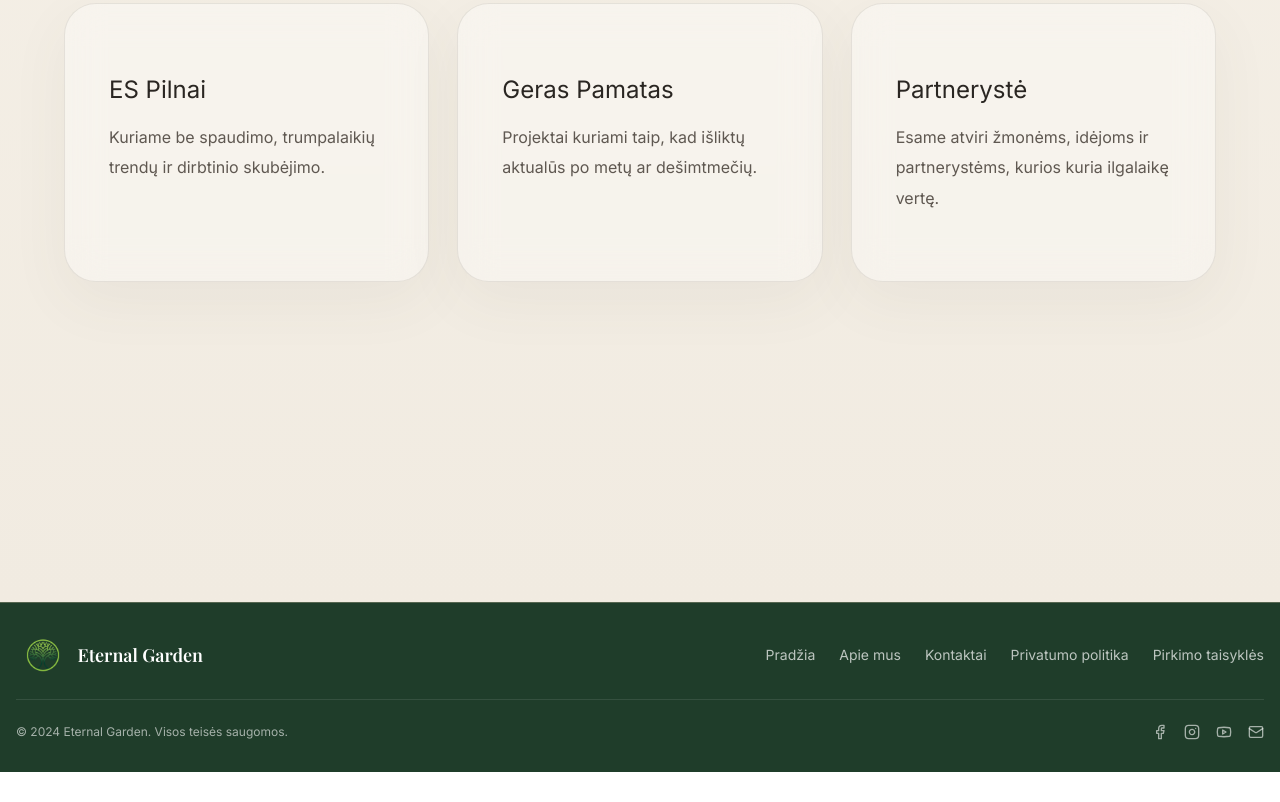
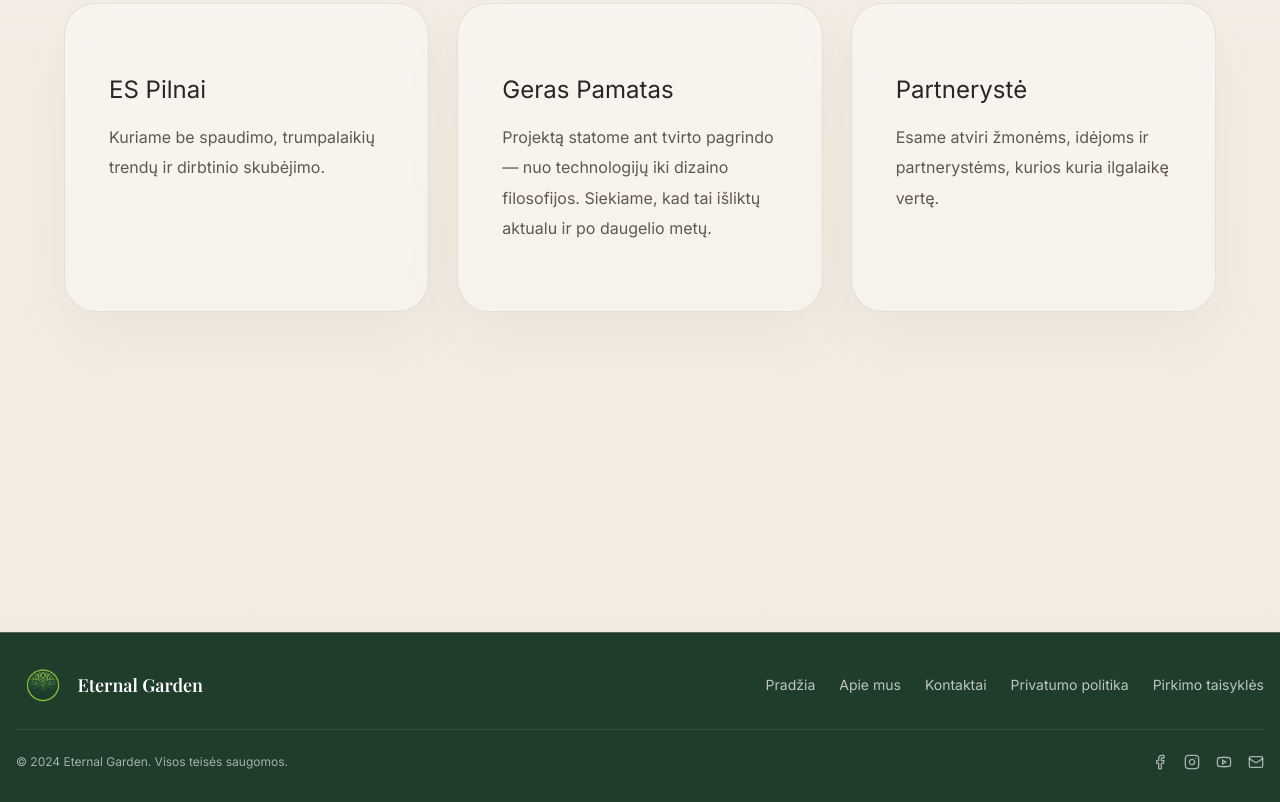
Before and after one commit to Myjota/Eternal-Garden, a Next.js app: page /about in a window 1280 px wide. Shown: the part 1260-2062 px from the top of the page. Before the commit the page ends 2032 px from the top, so only its background shows below. Built offline with nearby package versions, Linux system fonts and the light colour scheme; no server answers; a web font is replaced by a local one.

Commit message:
Update about-client.tsx

```diff
--- a/app/about/about-client.tsx
+++ b/app/about/about-client.tsx
@@ -506,7 +506,7 @@ export function AboutClient() {
               {
                 t: 'Geras Pamatas',
                 d:
-                  'Projektai kuriami taip, kad išliktų aktualūs po metų ar dešimtmečių.',
+                  'Projektą statome ant tvirto pagrindo — nuo technologijų iki dizaino filosofijos. Siekiame, kad tai išliktų aktualu ir po daugelio metų.',
               },
               {
                 t: 'Partnerystė',
```
